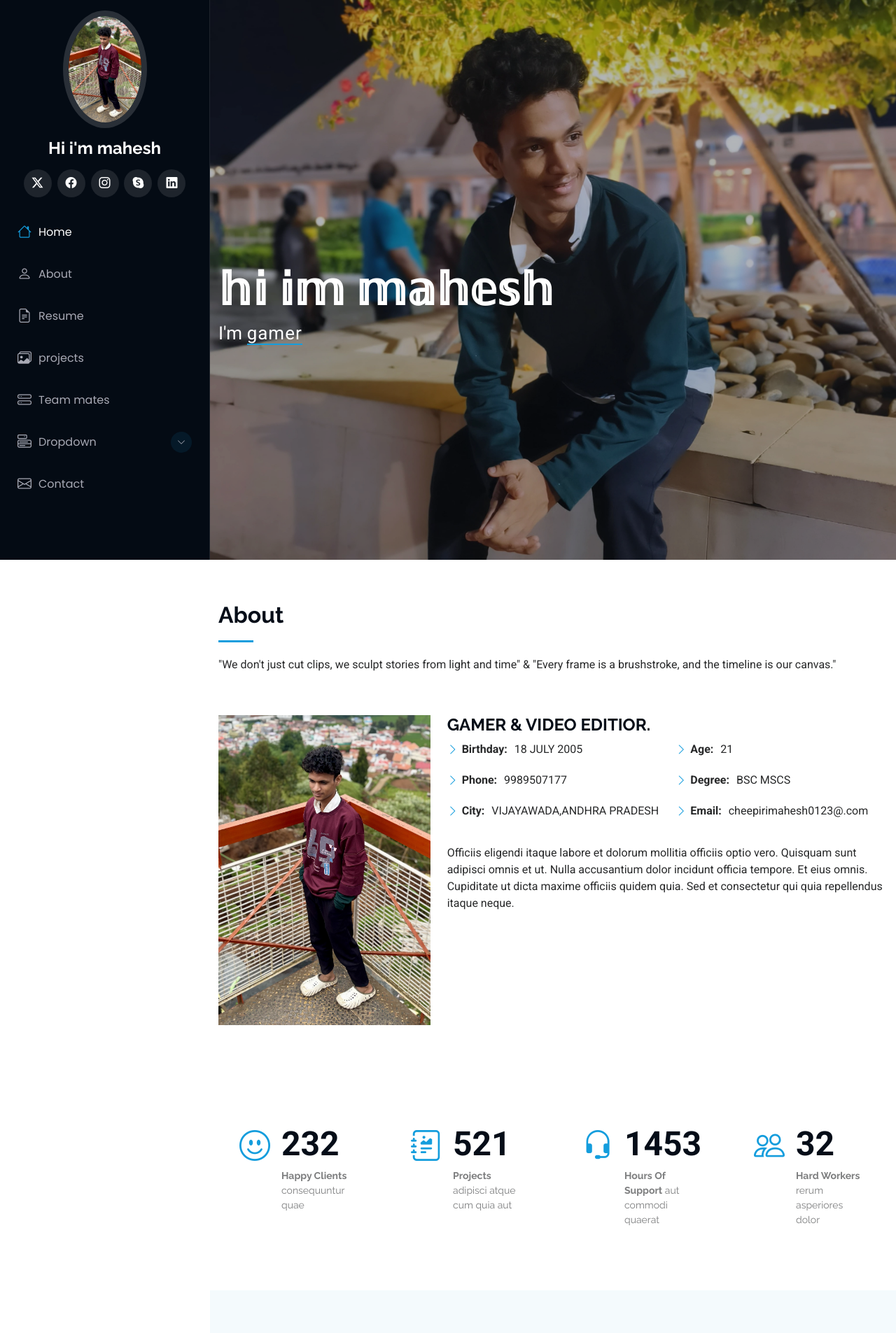
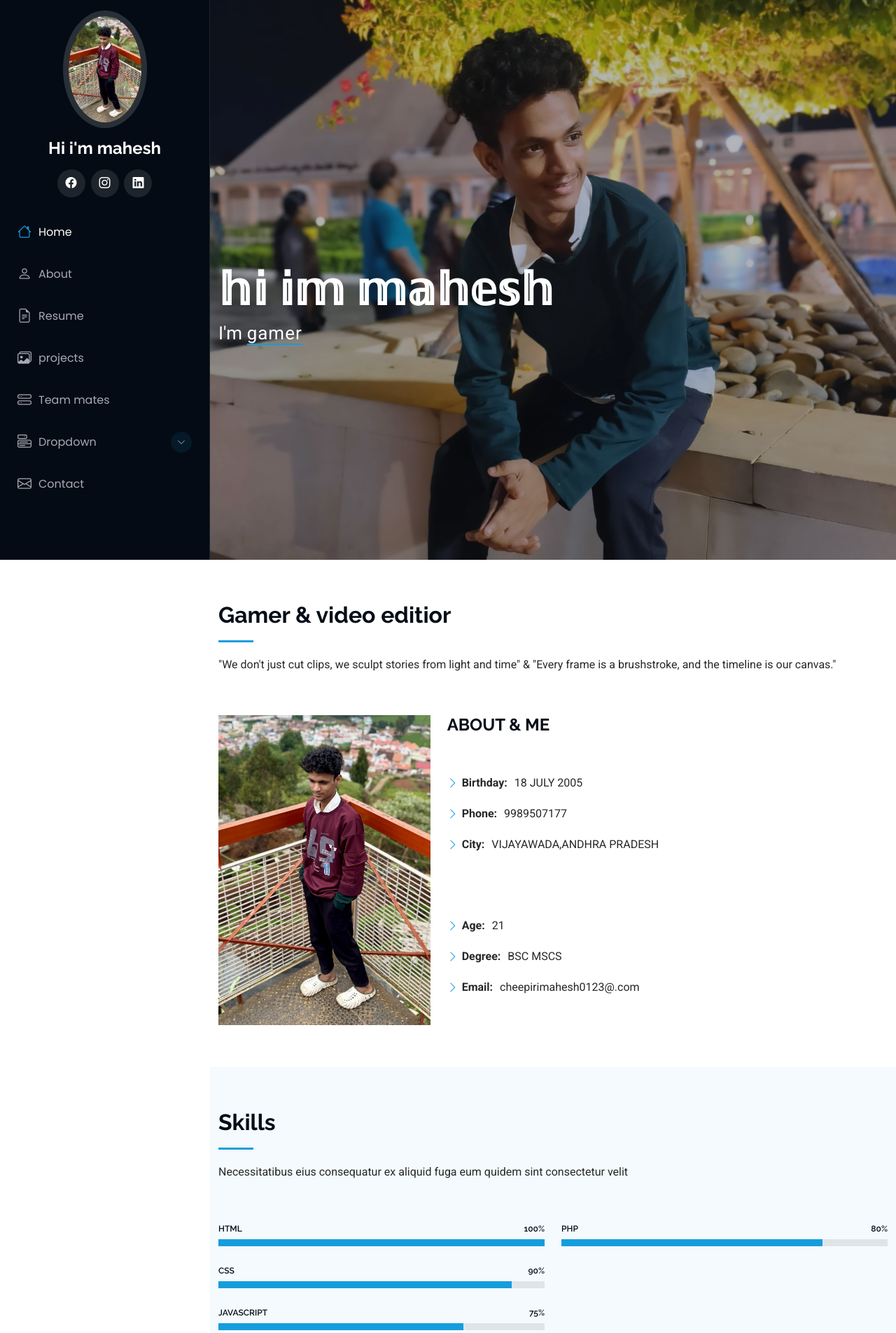
Before and after one commit to cheepiri/portfolio, a Flask app: page / in a window 1280 px wide. Shown: the top 1905 px of the page at 70% size. Run offline with Flask 3, Linux system fonts and the light colour scheme; some libraries are stand-ins or nearby versions.

Commit message:
Update index.html

```diff
--- a/templates/index.html
+++ b/templates/index.html
@@ -52,11 +52,11 @@
     </a>
 
     <div class="social-links text-center">
-      <a href="#" class="twitter"><i class="bi bi-twitter-x"></i></a>
-      <a href="#" class="facebook"><i class="bi bi-facebook"></i></a>
-      <a href="#" class="instagram"><i class="bi bi-instagram"></i></a>
-      <a href="#" class="google-plus"><i class="bi bi-skype"></i></a>
-      <a href="#" class="linkedin"><i class="bi bi-linkedin"></i></a>
+
+      <a href="https://www.facebook.com/share/1Hf8iNn8gD/" class="facebook"><i class="bi bi-facebook"></i></a>
+      <a href="https://www.instagram.com/funky_boy_mahesh_?igsh=MWJpcG9vZHgzbnY5Zg==" class="instagram"><i class="bi bi-instagram"></i></a>
+
+      <a href="https://www.linkedin.com" class="linkedin"><i class="bi bi-linkedin"></i></a>
     </div>
 
     <nav id="navmenu" class="navmenu">
@@ -109,7 +109,7 @@
 
       <!-- Section Title -->
       <div class="container section-title" data-aos="fade-up">
-        <h2>About</h2>
+        <h2>Gamer & video editior</h2>
         <p>"We don't just cut clips, we sculpt stories from light and time" &
           "Every frame is a brushstroke, and the timeline is our canvas."</p>
       </div><!-- End Section Title -->
@@ -121,31 +121,31 @@
             <img src="static/img/my-profile-img.jpg" class="img-fluid" alt="">
           </div>
           <div class="col-lg-8 content">
-            <h2>GAMER &amp; VIDEO EDITIOR.</h2>
+            <h2> ABOUT &amp; ME</h2>
            <!-- <p class="fst-italic py-3">
               Lorem ipsum dolor sit amet, consectetur adipiscing elit, sed do eiusmod tempor incididunt ut labore et dolore
               magna aliqua.
             </p> -->
             <div class="row">
-              <div class="col-lg-6">
+              <div class="col-lg-6" style="align-items: center;">
+<br><br>
                 <ul>
                   <li><i class="bi bi-chevron-right"></i> <strong>Birthday:</strong> <span>18 JULY 2005</span></li>
                   <li><i class="bi bi-chevron-right"></i> <strong>Phone:</strong> <span>9989507177</span></li>
                   <li><i class="bi bi-chevron-right"></i> <strong>City:</strong> <span>VIJAYAWADA,ANDHRA PRADESH</span></li>
                 </ul>
-              </div>
-              <div class="col-lg-6">
+
+              <br><br><br>
+
                 <ul>
                   <li><i class="bi bi-chevron-right"></i> <strong>Age:</strong> <span>21</span></li>
                   <li><i class="bi bi-chevron-right"></i> <strong>Degree:</strong> <span>BSC MSCS</span></li>
                   <li><i class="bi bi-chevron-right"></i> <strong>Email:</strong> <span>cheepirimahesh0123@.com</span></li>
                 </ul>
               </div>
+
+
             </div>
-            <p class="py-3">
-              Officiis eligendi itaque labore et dolorum mollitia officiis optio vero. Quisquam sunt adipisci omnis et ut. Nulla accusantium dolor incidunt officia tempore. Et eius omnis.
-              Cupiditate ut dicta maxime officiis quidem quia. Sed et consectetur qui quia repellendus itaque neque.
-            </p>
           </div>
         </div>
 
@@ -153,50 +153,7 @@
 
     </section><!-- /About Section -->
 
-    <!-- Stats Section -->
-    <section id="stats" class="stats section">
 
-      <div class="container" data-aos="fade-up" data-aos-delay="100">
-
-        <div class="row gy-4">
-
-          <div class="col-lg-3 col-md-6">
-            <div class="stats-item">
-              <i class="bi bi-emoji-smile"></i>
-              <span data-purecounter-start="0" data-purecounter-end="232" data-purecounter-duration="1" class="purecounter"></span>
-              <p><strong>Happy Clients</strong> <span>consequuntur quae</span></p>
-            </div>
-          </div><!-- End Stats Item -->
-
-          <div class="col-lg-3 col-md-6">
-            <div class="stats-item">
-              <i class="bi bi-journal-richtext"></i>
-              <span data-purecounter-start="0" data-purecounter-end="521" data-purecounter-duration="1" class="purecounter"></span>
-              <p><strong>Projects</strong> <span>adipisci atque cum quia aut</span></p>
-            </div>
-          </div><!-- End Stats Item -->
-
-          <div class="col-lg-3 col-md-6">
-            <div class="stats-item">
-              <i class="bi bi-headset"></i>
-              <span data-purecounter-start="0" data-purecounter-end="1453" data-purecounter-duration="1" class="purecounter"></span>
-              <p><strong>Hours Of Support</strong> <span>aut commodi quaerat</span></p>
-            </div>
-          </div><!-- End Stats Item -->
-
-          <div class="col-lg-3 col-md-6">
-            <div class="stats-item">
-              <i class="bi bi-people"></i>
-              <span data-purecounter-start="0" data-purecounter-end="32" data-purecounter-duration="1" class="purecounter"></span>
-              <p><strong>Hard Workers</strong> <span>rerum asperiores dolor</span></p>
-            </div>
-          </div><!-- End Stats Item -->
-
-        </div>
-
-      </div>
-
-    </section><!-- /Stats Section -->
 
     <!-- Skills Section -->
     <section id="skills" class="skills section light-background">
@@ -245,19 +202,6 @@
               </div>
             </div><!-- End Skills Item -->
 
-            <div class="progress">
-              <span class="skill"><span>WordPress/CMS</span> <i class="val">90%</i></span>
-              <div class="progress-bar-wrap">
-                <div class="progress-bar" role="progressbar" aria-valuenow="90" aria-valuemin="0" aria-valuemax="100"></div>
-              </div>
-            </div><!-- End Skills Item -->
-
-            <div class="progress">
-              <span class="skill"><span>Photoshop</span> <i class="val">55%</i></span>
-              <div class="progress-bar-wrap">
-                <div class="progress-bar" role="progressbar" aria-valuenow="55" aria-valuemin="0" aria-valuemax="100"></div>
-              </div>
-            </div><!-- End Skills Item -->
 
           </div>
 
@@ -404,7 +348,7 @@
                 <img src="static/img/portfolio/app-1.jpg" class="img-fluid" alt="">
                 <div class="portfolio-info">
                   <h4>App 1</h4>
-                  <p>Lorem ipsum, dolor sit amet consectetur</p>
+                  <p></p>
                   <a href="static/img/portfolio/app-1.jpg" title="App 1" data-gallery="portfolio-gallery-app" class="glightbox preview-link"><i class="bi bi-zoom-in"></i></a>
                   <a href="portfolio-details.html" title="More Details" class="details-link"><i class="bi bi-link-45deg"></i></a>
                 </div>
@@ -456,7 +400,7 @@
       <!-- Section Title -->
       <div class="container section-title" data-aos="fade-up">
         <h2>Teammates</h2>
-        <p>Necessitatibus eius consequatur ex aliquid fuga eum quidem sint consectetur velit</p>
+
       </div><!-- End Section Title -->
 
       <div class="container" data-aos="fade-up" data-aos-delay="100">
@@ -491,66 +435,46 @@
 
             <div class="swiper-slide">
               <div class="testimonial-item">
-                <p>
-                  <i class="bi bi-quote quote-icon-left"></i>
-                  <span>Proin iaculis purus consequat sem cure digni ssim donec porttitora entum suscipit rhoncus. Accusantium quam, ultricies eget id, aliquam eget nibh et. Maecen aliquam, risus at semper.</span>
-                  <i class="bi bi-quote quote-icon-right"></i>
-                </p>
+
                 <img src="static/img/testimonials/testimonials-1.jpg" class="testimonial-img" alt="">
-                <h3>Saul Goodman</h3>
-                <h4>Ceo &amp; Founder</h4>
+                <h3>Tejesh</h3>
+
               </div>
             </div><!-- End testimonial item -->
 
             <div class="swiper-slide">
               <div class="testimonial-item">
-                <p>
-                  <i class="bi bi-quote quote-icon-left"></i>
-                  <span>Export tempor illum tamen malis malis eram quae irure esse labore quem cillum quid malis quorum velit fore eram velit sunt aliqua noster fugiat irure amet legam anim culpa.</span>
-                  <i class="bi bi-quote quote-icon-right"></i>
-                </p>
+
                 <img src="static/img/testimonials/testimonials-2.jpg" class="testimonial-img" alt="">
-                <h3>Sara Wilsson</h3>
-                <h4>Designer</h4>
+                <h3>Srinu</h3>
+
               </div>
             </div><!-- End testimonial item -->
 
             <div class="swiper-slide">
               <div class="testimonial-item">
-                <p>
-                  <i class="bi bi-quote quote-icon-left"></i>
-                  <span>Enim nisi quem export duis labore cillum quae magna enim sint quorum nulla quem veniam duis minim tempor labore quem eram duis noster aute amet eram fore quis sint minim.</span>
-                  <i class="bi bi-quote quote-icon-right"></i>
-                </p>
+
                 <img src="static/img/testimonials/testimonials-3.jpg" class="testimonial-img" alt="">
-                <h3>Jena Karlis</h3>
-                <h4>Store Owner</h4>
+                <h3>Kiran</h3>
+
               </div>
             </div><!-- End testimonial item -->
 
             <div class="swiper-slide">
               <div class="testimonial-item">
-                <p>
-                  <i class="bi bi-quote quote-icon-left"></i>
-                  <span>Fugiat enim eram quae cillum dolore dolor amet nulla culpa multos export minim fugiat dolor enim duis veniam ipsum anim magna sunt elit fore quem dolore labore illum veniam.</span>
-                  <i class="bi bi-quote quote-icon-right"></i>
-                </p>
+
                 <img src="static/img/testimonials/testimonials-4.jpg" class="testimonial-img" alt="">
-                <h3>Matt Brandon</h3>
-                <h4>Freelancer</h4>
+                <h3>Datta sai</h3>
+
               </div>
             </div><!-- End testimonial item -->
 
             <div class="swiper-slide">
               <div class="testimonial-item">
-                <p>
-                  <i class="bi bi-quote quote-icon-left"></i>
-                  <span>Quis quorum aliqua sint quem legam fore sunt eram irure aliqua veniam tempor noster veniam sunt culpa nulla illum cillum fugiat legam esse veniam culpa fore nisi cillum quid.</span>
-                  <i class="bi bi-quote quote-icon-right"></i>
-                </p>
+
                 <img src="static/img/testimonials/testimonials-5.jpg" class="testimonial-img" alt="">
-                <h3>John Larson</h3>
-                <h4>Entrepreneur</h4>
+                <h3>SAI KRISHNA</h3>
+
               </div>
             </div><!-- End testimonial item -->
 
@@ -568,7 +492,7 @@
       <!-- Section Title -->
       <div class="container section-title" data-aos="fade-up">
         <h2>Contact</h2>
-        <p>Necessitatibus eius consequatur ex aliquid fuga eum quidem sint consectetur velit</p>
+
       </div><!-- End Section Title -->
 
       <div class="container" data-aos="fade-up" data-aos-delay="100">
@@ -582,7 +506,7 @@
                 <i class="bi bi-geo-alt flex-shrink-0"></i>
                 <div>
                   <h3>Address</h3>
-                  <p>A108 Adam Street, New York, NY 535022</p>
+                  <p>old rr pet,vijayawada -520001</p>
                 </div>
               </div><!-- End Info Item -->
 
@@ -590,7 +514,7 @@
                 <i class="bi bi-telephone flex-shrink-0"></i>
                 <div>
                   <h3>Call Us</h3>
-                  <p>+1 5589 55488 55</p>
+                  <p>+91 9989507177</p>
                 </div>
               </div><!-- End Info Item -->
 
@@ -598,7 +522,7 @@
                 <i class="bi bi-envelope flex-shrink-0"></i>
                 <div>
                   <h3>Email Us</h3>
-                  <p>info@example.com</p>
+                  <p>cheepirimahesh0123@example.com</p>
                 </div>
               </div><!-- End Info Item -->
 
```
